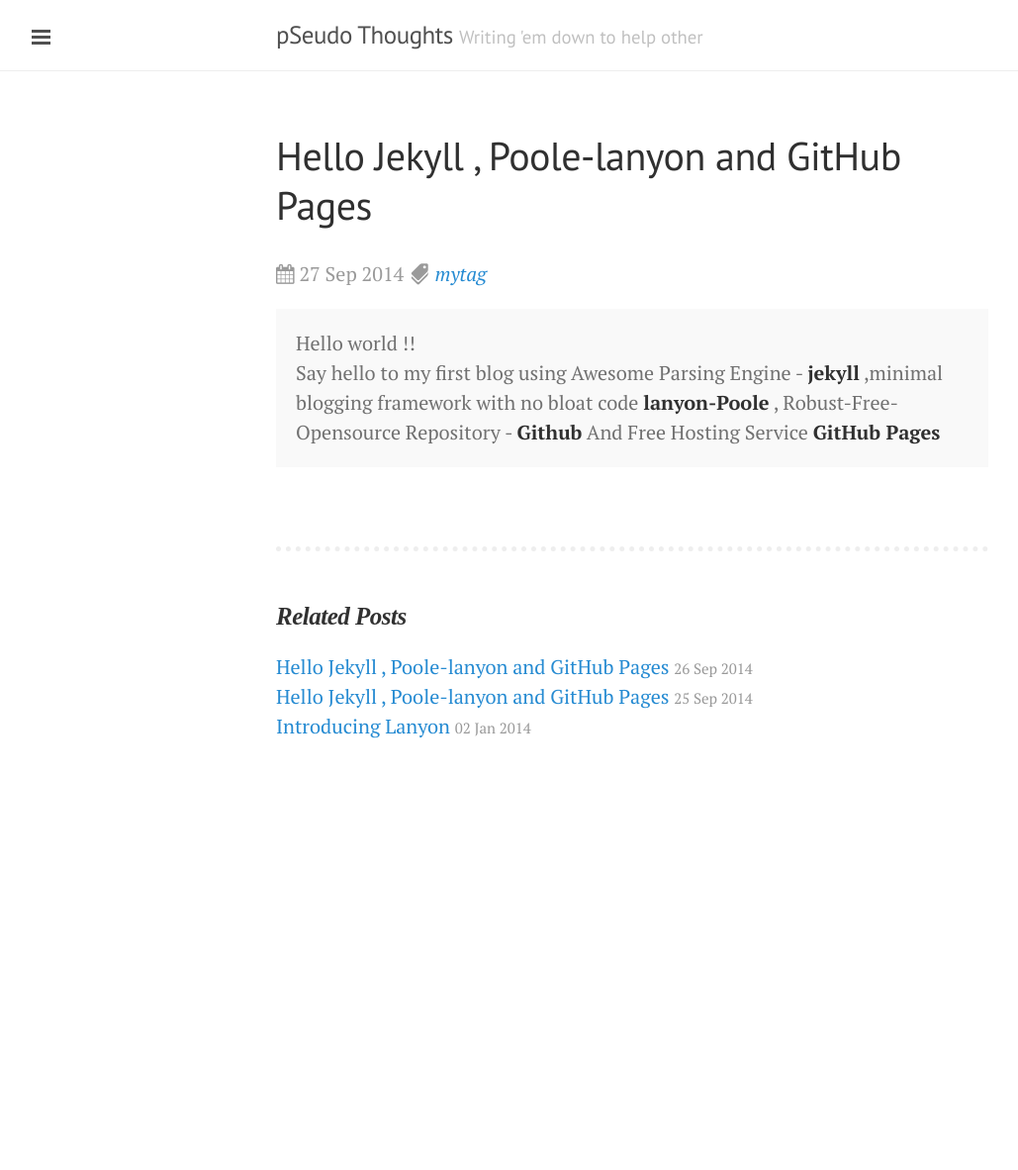
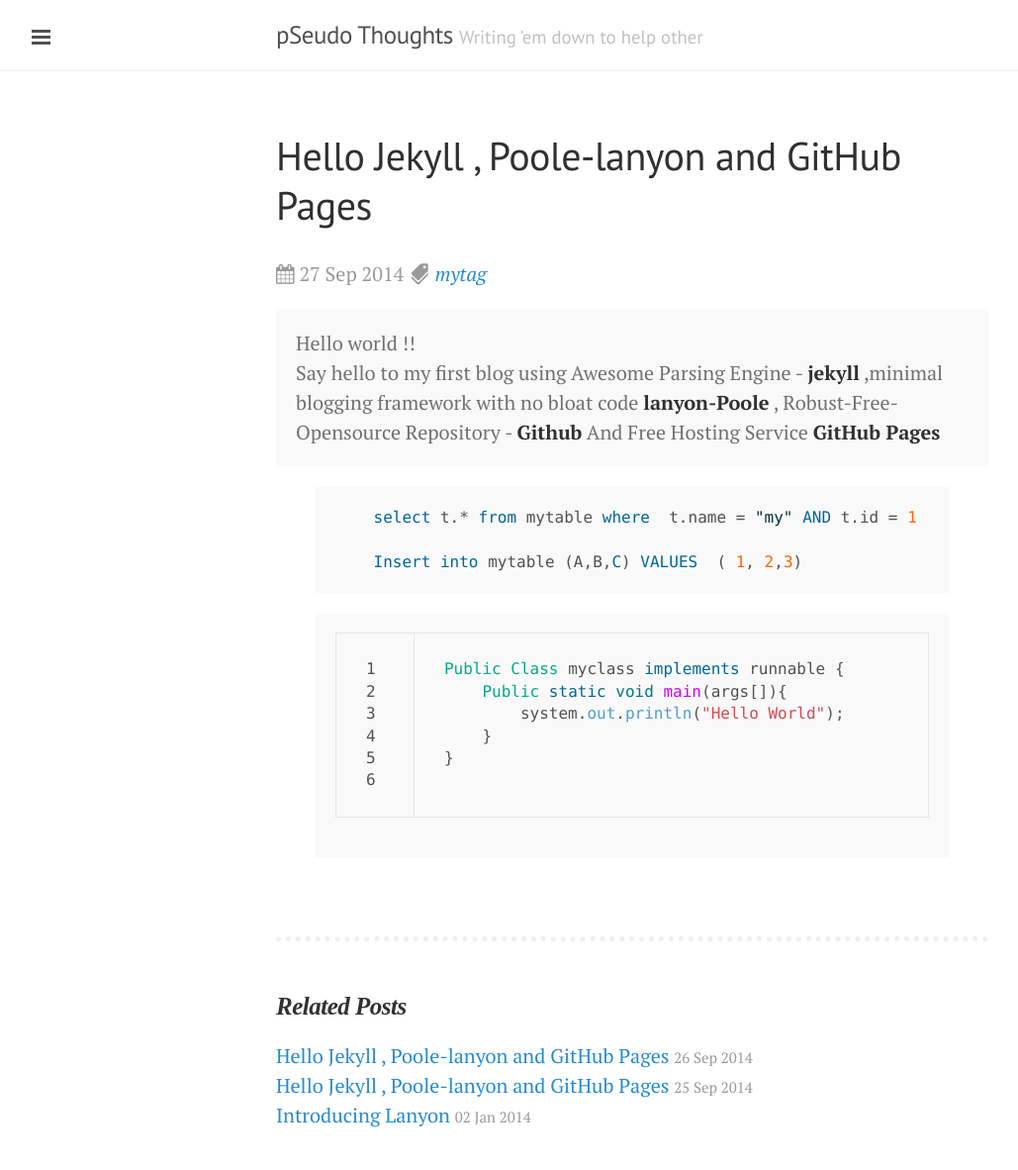
Before and after one commit to DharmeshPandav/dharmeshpandav.github.io, a Jekyll site: the page built from _posts/2014-09-27-Hello jekyll.md, in a window 1280 px wide. Shown: the whole page at 99% size, without its empty margins (1-1030 px from the left). Built offline with Jekyll 4.4.1, drawn with Linux system fonts in a browser that asks for light colours; nearby versions of some CDN libraries; Markdown is read by kramdown in place of the engine named in the settings; before the commit the page ends 900 px from its top, so only the background shows below that.

Commit message:
changed config

```diff
--- a/_posts/2014-09-27-Hello jekyll.md
+++ b/_posts/2014-09-27-Hello jekyll.md
@@ -13,3 +13,20 @@ excerpt: this is my Third post using Jekyll , poole on Github pages
    ,minimal blogging framework with no bloat code <strong>lanyon-Poole</strong> ,
    Robust-Free-Opensource Repository - <strong>Github</strong> And Free Hosting Service <strong>GitHub Pages</strong>
 </div>
+
+{% highlight sql %}
+    select t.* from mytable where  t.name = "my" AND t.id = 1
+
+    Insert into mytable (A,B,C) VALUES  ( 1, 2,3)
+{% endhighlight %}
+
+
+{% highlight java linenos %}
+
+Public Class myclass implements runnable {
+    Public static void main(args[]){
+        system.out.println("Hello World");
+    }
+}
+
+{% endhighlight %}
```
